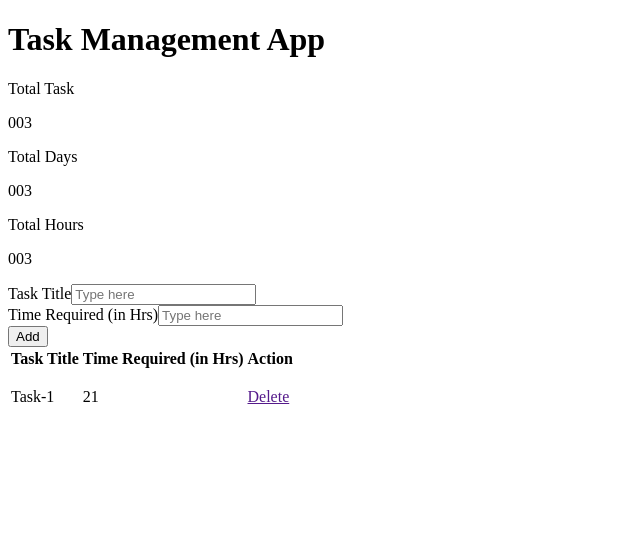
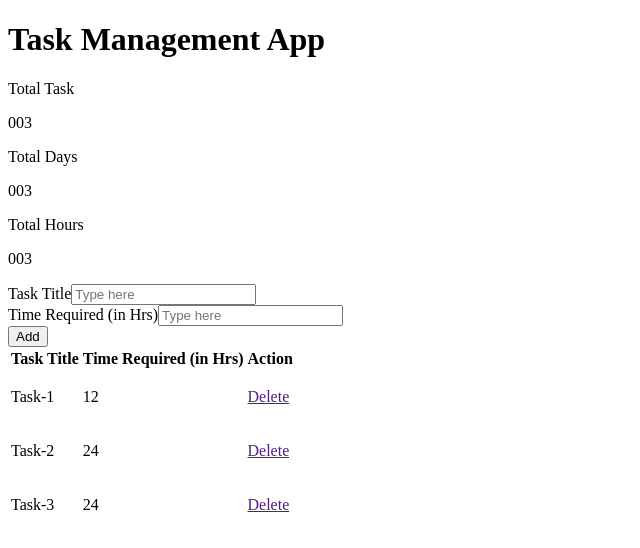
Before and after one commit to p4nduxcv/task-tracker-moneyville, a Next.js app: page / in a window 1280 px wide. Shown: the top 548 px of the page, without its empty margins (0-640 px from the left). Built offline with nearby package versions, Linux system fonts and the light colour scheme.

Commit message:
feat: :sparkles: Load task into table dynamically

```diff
--- a/src/modules/TaskList/TaskList.tsx
+++ b/src/modules/TaskList/TaskList.tsx
@@ -1,5 +1,6 @@
 "use client";
 import React, { useEffect, useState } from "react";
+import { Task } from "./type/ITaskList";
 
 function TaskList() {
   const [tasks, setTasks] = useState([]);
@@ -9,6 +10,29 @@ function TaskList() {
       res.json().then((data) => setTasks(data.data))
     );
   }, []);
+
+  const getTableRow = (item: Task) => {
+    const {
+      id,
+      data: { taskTitle, timeRequired },
+    } = item;
+    return (
+      <tr key={id} className="text-gray-700">
+        <td className="px-4 py-3 border">
+          <div className="flex items-center text-md">
+            <p>{taskTitle}</p>
+          </div>
+        </td>
+        <td className="px-4 py-3 border text-md">{timeRequired}</td>
+        <td className="px-4 py-3 border text-md">
+          <a href="" className="text-red-500 underline">
+            Delete
+          </a>
+        </td>
+      </tr>
+    );
+  };
+
   return (
     <>
       <section className="container mx-auto">
@@ -23,19 +47,7 @@ function TaskList() {
                 </tr>
               </thead>
               <tbody className="bg-white">
-                <tr className="text-gray-700">
-                  <td className="px-4 py-3 border">
-                    <div className="flex items-center text-md">
-                      <p>Task-1</p>
-                    </div>
-                  </td>
-                  <td className="px-4 py-3 border text-md">21</td>
-                  <td className="px-4 py-3 border text-md">
-                    <a href="" className="text-red-500 underline">
-                      Delete
-                    </a>
-                  </td>
-                </tr>
+                {tasks.map((item, index) => getTableRow(item))}
               </tbody>
             </table>
           </div>
--- /dev/null
+++ b/src/modules/TaskList/type/ITaskList.tsx
@@ -0,0 +1,7 @@
+export interface Task {
+  id: number;
+  data: {
+    taskTitle: string;
+    timeRequired: string;
+  };
+}
```
